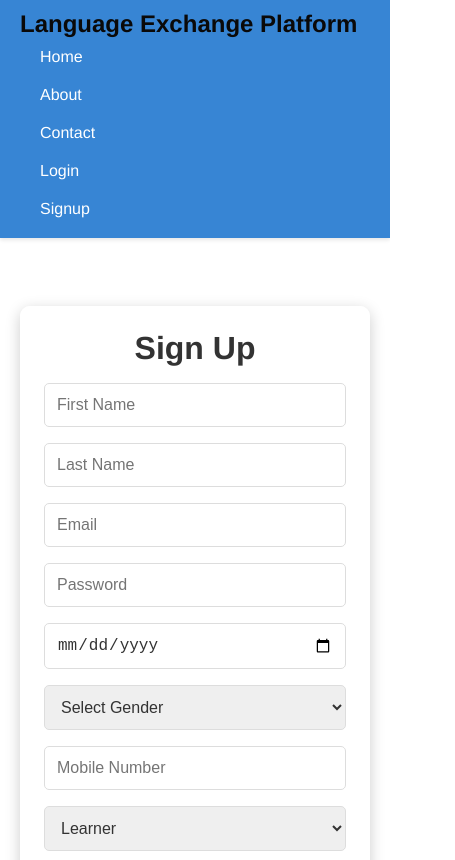
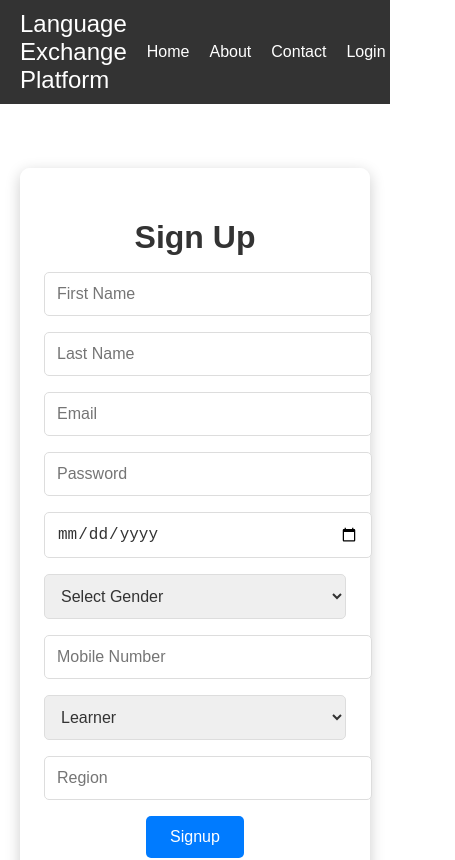
Before and after one commit to Jay-Dalsaniya/LanguageExchangePlatform, a React (Create React App) app in the folder client/: page /signup in a window 390 px wide. Shown: the top 860 px of the page, 455 px wide, since content can reach past the window. Built offline with nearby package versions, Linux system fonts and the light colour scheme.

Commit message:
profile data update

```diff
--- a/client/src/App.js
+++ b/client/src/App.js
@@ -1,4 +1,4 @@
-// App.js
+// src/App.js
 import React, { useEffect, useState } from 'react';
 import { Route, BrowserRouter as Router, Routes } from 'react-router-dom';
 import './App.css';
@@ -10,10 +10,11 @@ import LearnerDashboard from './pages/LearnerDashboard';
 import Login from './pages/Login';
 import Signup from './pages/Signup';
 import TeacherDashboard from './pages/TeacherDashboard';
-import ForgotPassword from './pages/ForgotPassword'; // Import the ForgotPassword component
-import ResetPassword from './pages/ResetPassword'; // Import the ResetPassword component
-import { ToastContainer } from 'react-toastify'; // Import ToastContainer
-import 'react-toastify/dist/ReactToastify.css'; // Import toast CSS
+import ForgotPassword from './pages/ForgotPassword';
+import ResetPassword from './pages/ResetPassword';
+import Profile from './pages/Profile'; // Import the Profile component
+import { ToastContainer } from 'react-toastify';
+import 'react-toastify/dist/ReactToastify.css';
 
 const App = () => {
   const [isAuthenticated, setIsAuthenticated] = useState(false);
@@ -31,9 +32,10 @@ const App = () => {
   const handleLogout = () => {
     localStorage.removeItem('authToken');
     localStorage.removeItem('userRole');
+    localStorage.removeItem('userDetails'); // Clear user details on logout
     setIsAuthenticated(false);
     setUserRole(null);
-    window.location.href = '/'; // Redirect to login page
+    window.location.href = '/'; // Redirect to home page
   };
 
   return (
@@ -49,11 +51,13 @@ const App = () => {
             <Route path="/login" element={<Login setIsAuthenticated={setIsAuthenticated} setUserRole={setUserRole} />} />
             <Route path="/learner-dashboard" element={<LearnerDashboard />} />
             <Route path="/teacher-dashboard" element={<TeacherDashboard />} />
-            <Route path="/forgot-password" element={<ForgotPassword />} /> {/* Add ForgotPassword route */}
-            <Route path="/reset-password/:token" element={<ResetPassword />} /> {/* Add ResetPassword route */}
+            <Route path="/forgot-password" element={<ForgotPassword />} />
+            <Route path="/reset-password/:token" element={<ResetPassword />} />
+            <Route path="/profile" element={<Profile />} /> {/* Profile route */}
+
           </Routes>
         </main>
-        <ToastContainer /> {/* Add this line for toast notifications */}
+        <ToastContainer />
         <footer className="footer">
           <p>&copy; 2024 Language Exchange Platform. All rights reserved.</p>
         </footer>
--- a/client/src/components/NavBar.css
+++ b/client/src/components/NavBar.css
@@ -1,29 +1,18 @@
-/* Reset some default styles */
-* {
-  margin: 0;
-  padding: 0;
-  box-sizing: border-box;
-}
+/* NavBar.css */
 
-body {
-  font-family: 'Helvetica Neue', Arial, sans-serif;
-}
-
-/* NavBar styling */
 .navbar {
   display: flex;
   justify-content: space-between;
   align-items: center;
-  background-color: #126fcdd7;
   padding: 10px 20px;
-  box-shadow: 0 2px 4px rgba(0, 0, 0, 0.1);
+  background-color: #333;
+  color: white;
 }
 
 .brand {
-  color: #0a0909;
-  font-size: 24px;
-  font-weight: bold;
   cursor: pointer;
+  font-size: 1.5rem;
+  color: white;
 }
 
 .nav-links {
@@ -33,47 +22,56 @@ body {
 }
 
 .nav-links li {
-  margin: 0 15px;
+  margin-left: 20px;
 }
 
-.nav-links a {
-  color: #ecf0f1;
+.nav-links a, .logout-button {
+  color: white;
   text-decoration: none;
-  font-size: 16px;
-  transition: color 0.3s ease;
+  font-size: 1rem;
+  background: none;
+  border: none;
+  cursor: pointer;
 }
 
-.nav-links a:hover {
-  color: #040b10;
+.logout-button:hover, .nav-links a:hover {
+  text-decoration: underline;
 }
 
-.logout-button {
-  background: none;
-  border: none;
-  color: #ecf0f1;
-  font-size: 16px;
-  cursor: pointer;
-  transition: color 0.3s ease;
+.profile-container {
+  position: relative;
 }
 
-.logout-button:hover {
-  color: #e74c3c;
+.profile-photo {
+  width: 40px;
+  height: 40px;
+  border-radius: 50%;
+  cursor: pointer;
 }
 
-/* Responsive Design */
-@media (max-width: 768px) {
-  .navbar {
-    flex-direction: column;
-    align-items: flex-start;
-  }
+.dropdown-menu {
+  position: absolute;
+  top: 50px;
+  right: 0;
+  background-color: white;
+  color: black;
+  border: 1px solid #ccc;
+  border-radius: 5px;
+  width: 150px;
+  box-shadow: 0 2px 10px rgba(0, 0, 0, 0.1);
+}
 
-  .nav-links {
-    flex-direction: column;
-    align-items: flex-start;
-    width: 100%;
-  }
+.dropdown-item {
+  padding: 10px;
+  text-align: left;
+  cursor: pointer;
+  border-bottom: 1px solid #ccc;
+}
 
-  .nav-links li {
-    margin: 10px 0;
-  }
+.dropdown-item:last-child {
+  border-bottom: none;
 }
+
+.dropdown-item:hover {
+  background-color: #f5f5f5;
+}
--- a/client/src/components/NavBar.js
+++ b/client/src/components/NavBar.js
@@ -1,6 +1,7 @@
+// src/components/NavBar.js
 import React from 'react';
 import { Link, useNavigate } from 'react-router-dom';
-import './NavBar.css'; // Import the CSS file
+import './NavBar.css';
 
 const NavBar = ({ isAuthenticated, handleLogout }) => {
   const navigate = useNavigate();
@@ -13,7 +14,10 @@ const NavBar = ({ isAuthenticated, handleLogout }) => {
         <li><Link to="/about">About</Link></li>
         <li><Link to="/contact">Contact</Link></li>
         {isAuthenticated ? (
-          <li><button className="logout-button" onClick={handleLogout}>Logout</button></li>
+          <>
+            <li><Link to="/profile">Profile</Link></li> {/* Link to Profile */}
+            <li><button className="logout-button" onClick={handleLogout}>Logout</button></li>
+          </>
         ) : (
           <>
             <li><Link to="/login">Login</Link></li>
--- a/client/src/pages/Login.js
+++ b/client/src/pages/Login.js
@@ -1,3 +1,4 @@
+// Login.js
 import React, { useState } from 'react';
 import axios from 'axios';
 import { useNavigate } from 'react-router-dom';
@@ -13,16 +14,17 @@ const Login = ({ setIsAuthenticated, setUserRole }) => {
     e.preventDefault();
     try {
       const response = await axios.post('http://localhost:5000/api/login', { email, password });
-      const { token, role } = response.data;
+      const { token, role, profile } = response.data;
       localStorage.setItem('authToken', token);
       localStorage.setItem('userRole', role);
+      localStorage.setItem('userProfile', JSON.stringify(profile)); // Save profile info
       setIsAuthenticated(true);
       setUserRole(role);
-      toast.success(`Welcome ${role}!`); // Use toast instead of alert
+      toast.success(`Welcome ${role}!`);
       navigate(role === 'teacher' ? '/teacher-dashboard' : '/learner-dashboard');
     } catch (err) {
       console.error('Login Error:', err.response ? err.response.data : err.message);
-      toast.error('Login failed. Please check your credentials and try again.'); // Use toast instead of alert
+      toast.error('Login failed. Please check your credentials and try again.');
     }
   };
 
--- /dev/null
+++ b/client/src/pages/Profile.css
@@ -0,0 +1,18 @@
+.profile-container {
+  padding: 20px;
+  max-width: 600px;
+  margin: auto;
+  border: 1px solid #ddd;
+  border-radius: 8px;
+  background-color: #f9f9f9;
+}
+
+h2 {
+  text-align: center;
+  margin-bottom: 20px;
+}
+
+p {
+  margin: 8px 0;
+  font-size: 16px;
+}
--- a/client/src/pages/Profile.js
+++ b/client/src/pages/Profile.js
@@ -1,26 +1,37 @@
 // src/pages/Profile.js
-
-import React, { useContext } from 'react';
-import { Box, Heading, Text, Button } from '@chakra-ui/react';
-import { AuthContext } from '../context/AuthContext';
+import React from 'react';
+import { useNavigate } from 'react-router-dom';
+import './Profile.css'; // Optional: Add your CSS for styling
 
 const Profile = () => {
-    const { user, logout } = useContext(AuthContext);
+  const navigate = useNavigate();
 
-    return (
-        <Box p={4}>
-            <Heading>Profile</Heading>
-            {user ? (
-                <>
-                    <Text>Username: {user.username}</Text>
-                    <Text>Email: {user.email}</Text>
-                    <Button onClick={logout}>Logout</Button>
-                </>
-            ) : (
-                <Text>You are not logged in.</Text>
-            )}
-        </Box>
-    );
+  // Retrieve user data from local storage
+  const token = localStorage.getItem('authToken');
+  const userRole = localStorage.getItem('userRole');
+  const userDetails = JSON.parse(localStorage.getItem('userDetails')) || {}; // Assume user details are stored here
+
+  // Check if user is authenticated
+  if (!token) {
+    navigate('/login'); // Redirect to login if not authenticated
+    return null; // Prevent rendering
+  }
+
+  return (
+    <div className="profile-container">
+      <h2>User Profile</h2>
+      <div className="profile-details">
+        <p><strong>First Name:</strong> {userDetails.firstName}</p>
+        <p><strong>Last Name:</strong> {userDetails.lastName}</p>
+        <p><strong>Email:</strong> {userDetails.email}</p>
+        <p><strong>Role:</strong> {userRole}</p>
+        <p><strong>Birth Date:</strong> {new Date(userDetails.birthDate).toLocaleDateString()}</p>
+        <p><strong>Gender:</strong> {userDetails.gender}</p>
+        <p><strong>Mobile Number:</strong> {userDetails.mobileNumber}</p>
+        <p><strong>Region:</strong> {userDetails.region}</p>
+      </div>
+    </div>
+  );
 };
 
 export default Profile;
--- a/client/src/pages/Signup.js
+++ b/client/src/pages/Signup.js
@@ -14,12 +14,15 @@ const Signup = () => {
   const [mobileNumber, setMobileNumber] = useState('');
   const [role, setRole] = useState('learner');
   const [region, setRegion] = useState('');
+  const [loading, setLoading] = useState(false); // Loading state
   const navigate = useNavigate();
 
   const handleSubmit = async (e) => {
     e.preventDefault();
+    setLoading(true); // Start loading
+
     try {
-      await axios.post('http://localhost:5000/api/signup', {
+      const response = await axios.post('http://localhost:5000/api/signup', {
         firstName,
         lastName,
         email,
@@ -30,11 +33,27 @@ const Signup = () => {
         role,
         region,
       });
+
+      // Store user details in local storage after successful signup
+      const userDetails = {
+        firstName,
+        lastName,
+        email,
+        birthDate,
+        gender,
+        mobileNumber,
+        role,
+        region,
+      };
+      localStorage.setItem('userDetails', JSON.stringify(userDetails));
+
       toast.success('You have registered successfully!');
       navigate('/login');
     } catch (err) {
       console.error('Signup Error:', err.response ? err.response.data : err.message);
       toast.error('Registration failed. Please try again.');
+    } finally {
+      setLoading(false); // Stop loading
     }
   };
 
@@ -123,7 +142,9 @@ const Signup = () => {
               required
             />
           </div>
-          <button type="submit" className="signup-btn">Signup</button>
+          <button type="submit" className="signup-btn" disabled={loading}>
+            {loading ? 'Signing Up...' : 'Signup'}
+          </button>
           <p className="login-link">
             Already have an account? <a href="/login">Login</a>
           </p>
```
Also changed, not shown: 2 other files (tests, documents, lock files or other folders).
